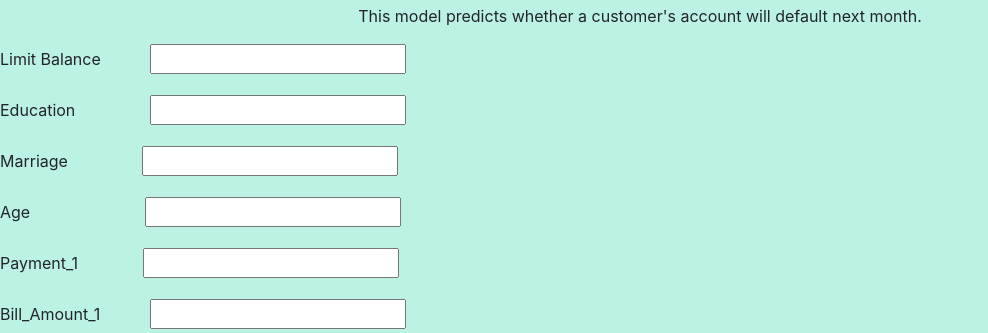
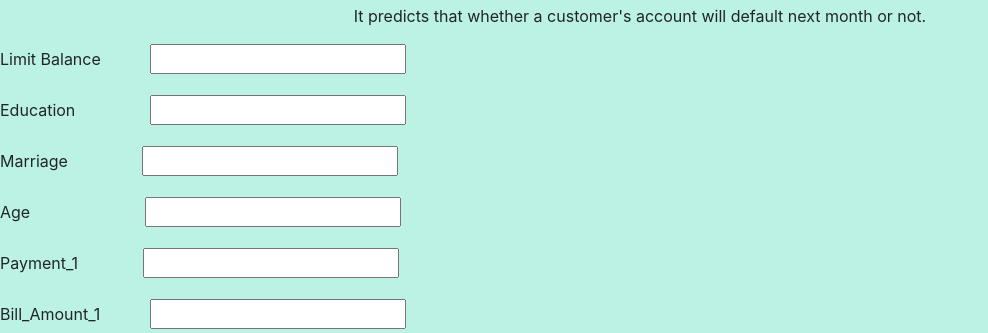
Before and after one commit to saishyam3/Deployment-Creditcard-default, a Flask app: page / in a window 1280 px wide. Shown: the part 56-389 px from the top of the page, without its empty margins (0-988 px from the left). Run offline with Flask 2, Linux system fonts and the light colour scheme; some libraries are stand-ins or nearby versions.

Commit message:
Update index.html

```diff
--- a/templates/index.html
+++ b/templates/index.html
@@ -32,7 +32,7 @@ p{
   </header>
   <div style= "text-align: center;">
 
-    <p>This model predicts whether a customer's account will default next month.</p>
+    <p>It predicts that whether a customer's account will default next month or not.</p>
   </div>
   <form  style= "text-align: left; "action="/predict" method="POST">
     <div class = "form-group">
```
